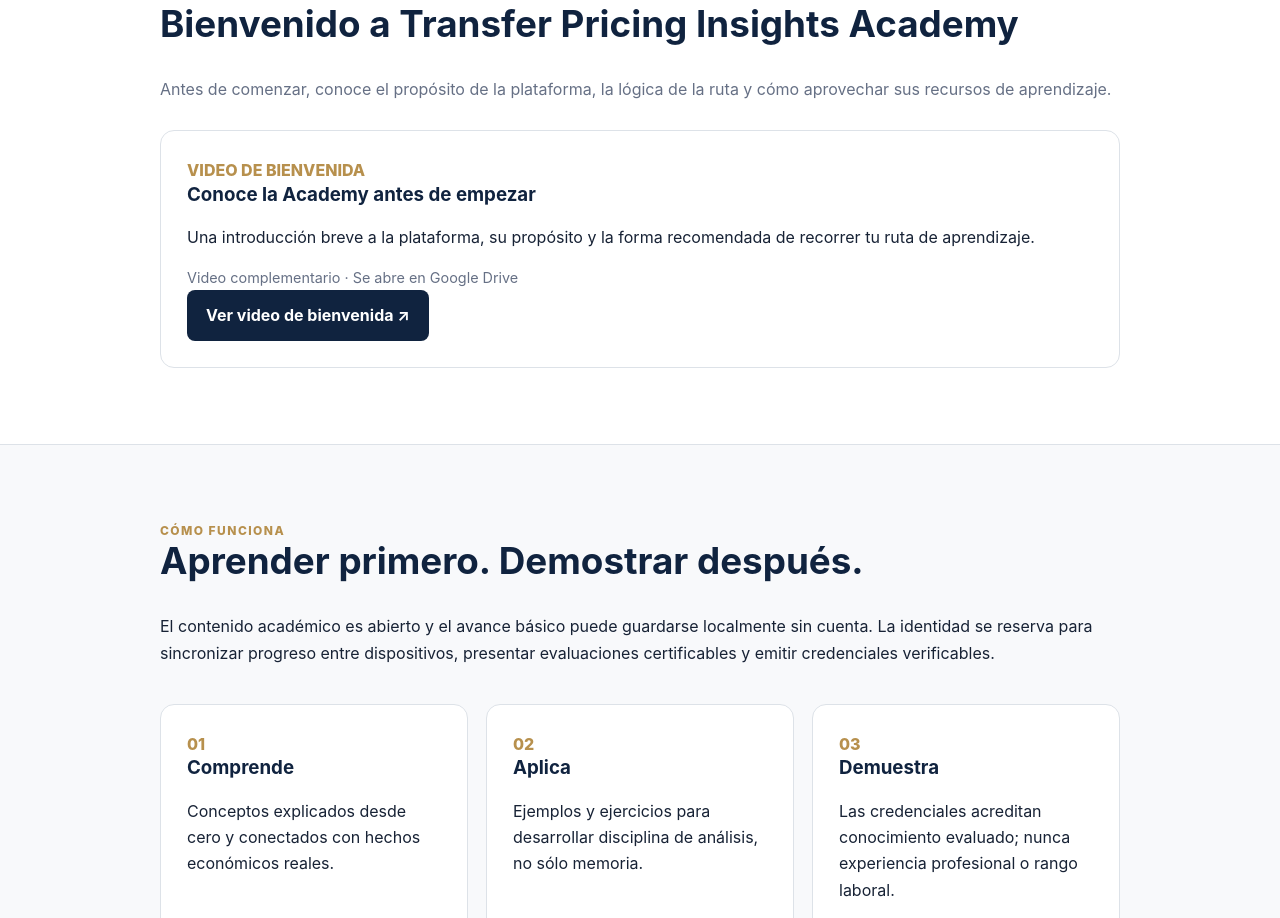
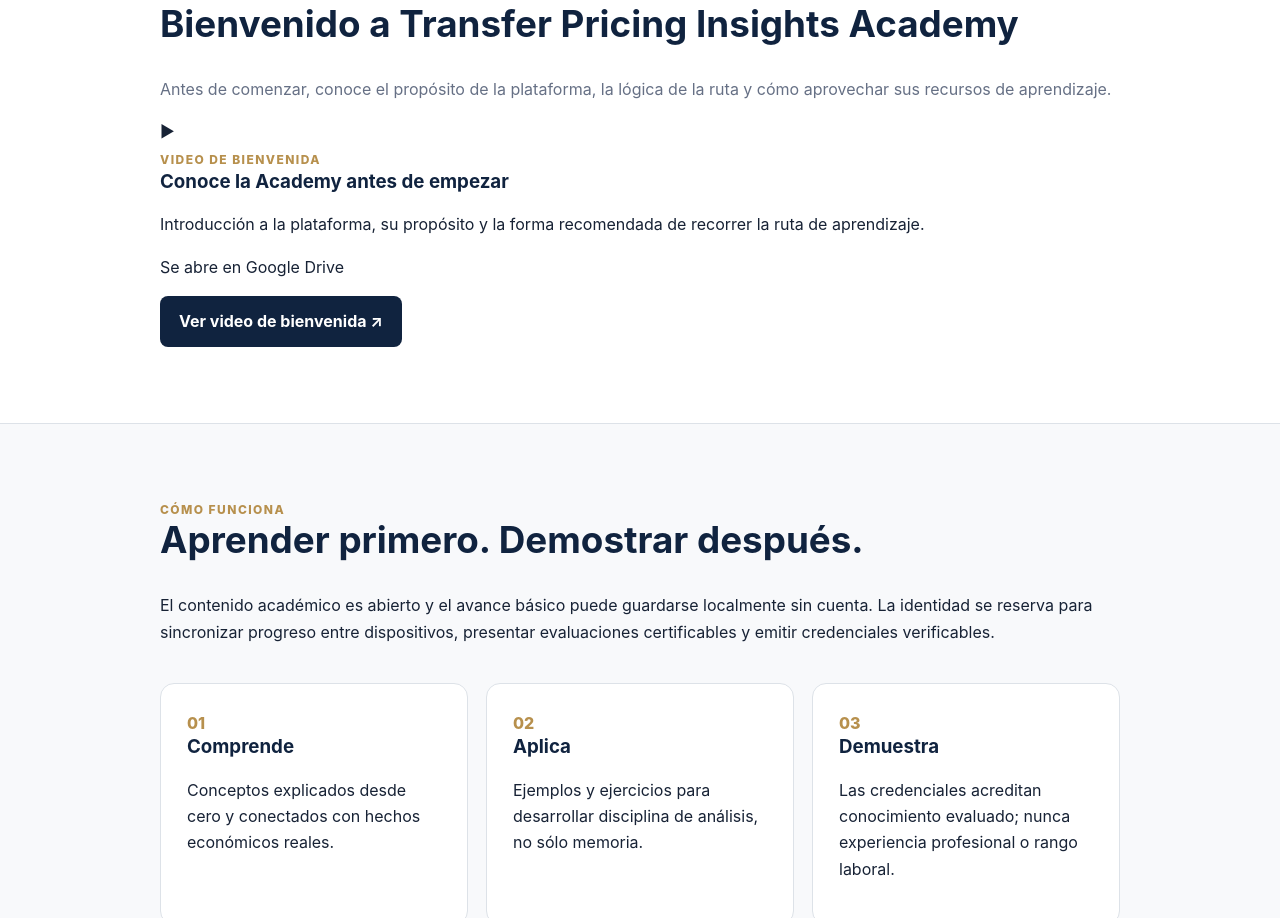
Before and after one commit to manuelcarrero-hash/transfer-pricing-insights-academy, a React (Vite) app: page / in a window 1280 px wide. Shown: the part 1004-1922 px from the top of the page. Built offline with nearby package versions, Linux system fonts and the light colour scheme.

Commit message:
Use reusable video card on Home

```diff
--- a/src/pages/HomePage.tsx
+++ b/src/pages/HomePage.tsx
@@ -1,8 +1,10 @@
 import { useEffect, useState } from 'react';
 import { Link } from 'react-router-dom';
+import { ExternalVideoCard } from '../components/learning/ExternalVideoCard';
+import { videoCurriculum } from '../content/media/videoCurriculum';
 
-const welcomeVideoView = 'https://drive.google.com/file/d/1yJEKxVnUAz2VdrCXIPhhNwZ70E0Pb-YB/view?usp=sharing';
 const welcomeSeenKey = 'tpia-welcome-video-seen-v1';
+const welcomeVideo = videoCurriculum.find((video) => video.id === 'welcome-academy');
 
 export function HomePage() {
   const [showWelcome, setShowWelcome] = useState(false);
@@ -21,8 +23,9 @@
   };
 
   const openWelcomeVideo = () => {
+    if (!welcomeVideo?.href) return;
     rememberWelcome();
-    window.open(welcomeVideoView, '_blank', 'noopener,noreferrer');
+    window.open(welcomeVideo.href, '_blank', 'noopener,noreferrer');
   };
 
   return (
@@ -61,21 +64,24 @@
         </div>
       </section>
 
+      {welcomeVideo?.href && (
         <section className="section welcome-video-section" id="bienvenida">
           <div className="container narrow">
             <div className="eyebrow">Empieza aquí</div>
             <h2>Bienvenido a Transfer Pricing Insights Academy</h2>
             <p>Antes de comenzar, conoce el propósito de la plataforma, la lógica de la ruta y cómo aprovechar sus recursos de aprendizaje.</p>
-
-          <article className="feature-card" aria-label="Video de bienvenida">
-            <span>VIDEO DE BIENVENIDA</span>
-            <h3>Conoce la Academy antes de empezar</h3>
-            <p>Una introducción breve a la plataforma, su propósito y la forma recomendada de recorrer tu ruta de aprendizaje.</p>
-            <p className="microcopy">Video complementario · Se abre en Google Drive</p>
-            <a className="button primary" href={welcomeVideoView} target="_blank" rel="noreferrer" onClick={rememberWelcome}>Ver video de bienvenida ↗</a>
-          </article>
+            <ExternalVideoCard
+              eyebrow="Video de bienvenida"
+              title="Conoce la Academy antes de empezar"
+              description={welcomeVideo.description}
+              href={welcomeVideo.href}
+              sourceLabel="Se abre en Google Drive"
+              ctaLabel="Ver video de bienvenida ↗"
+              onOpen={rememberWelcome}
+            />
           </div>
         </section>
+      )}
 
       <section className="section">
         <div className="container narrow">
```
Lines whose indentation alone changed are shown as unchanged.
